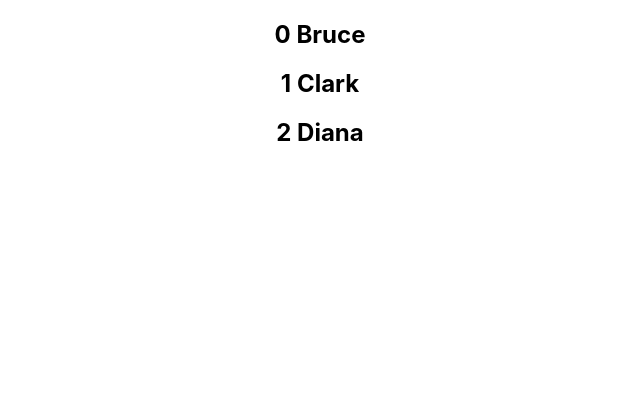
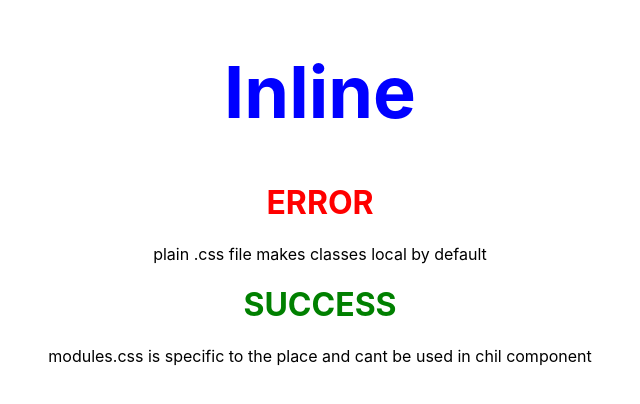
Before and after one commit to tashfeennaveed/React-test-app, a React (Create React App) app: page / in a window 1280 px wide. Shown: the top 404 px of the page, without its empty margins (320-960 px from the left). Built offline with nearby package versions, Linux system fonts and the light colour scheme.

Commit message:
ep20.module.css

```diff
--- a/src/App.js
+++ b/src/App.js
@@ -1,6 +1,7 @@
 
 import './App.css';
-import NameList2 from './components/NameList2';
+import Inline from './components/Inline';
+//import NameList2 from './components/NameList2';
 //import NameList from './components/NameList';
 //import UserGreeting from './components/UserGreeting';
 //import Navbar from './components/Navbar';
@@ -12,6 +13,9 @@ import NameList2 from './components/NameList2';
  //import ParentComponent from './components/ParentComponent';
 // // import test from './components/test';
 // import childComponent from './components/childComponent';
+//import StyleSheet from './components/StyleSheet';
+import './AppStyles.css'
+import styles from './AppStyles.module.css'
 
 
 
@@ -26,14 +30,16 @@ function App() {
     <div className="App">
       {/* <Navbar/> */}
 
-      <NameList2/>
+      <Inline></Inline>
+      <h1 className='error' >ERROR</h1>
+      plain .css file makes classes local by default
+      <h1 className={styles.success} >SUCCESS</h1>
+      modules.css is specific to the place and cant be used in chil component
+      {/* <StyleSheet Primary={true}></StyleSheet> */}
+      {/* <NameList2/> */}
       {/* <NameList/>  */}
       {/* <UserGreeting/>
         <ParentComponent></ParentComponent> */}
-
-
-
-
        {/* <Eventbind></Eventbind> */}
        {/* <ClassClick></ClassClick>
       <FunctionClick></FunctionClick>
--- /dev/null
+++ b/src/AppStyles.css
@@ -0,0 +1,3 @@
+.error {
+    color: red;
+}
--- /dev/null
+++ b/src/AppStyles.module.css
@@ -0,0 +1,3 @@
+.success{
+    color: green;
+}
--- /dev/null
+++ b/src/components/Inline.js
@@ -0,0 +1,19 @@
+import React from 'react'
+
+function Inline() {
+    const heading = {
+        fontSize: '72px',
+        color: 'blue'
+
+    }
+
+// proprties must be camel cased
+
+    return (
+        <div>
+            <h1 style={heading}>Inline</h1>
+        </div>
+    )
+}
+
+export default Inline
--- /dev/null
+++ b/src/components/StyleSheet.js
@@ -0,0 +1,15 @@
+import React from 'react'
+import './mySTyle.css'
+
+function StyleSheet(props) {
+    let className = props.Primary ?
+    'Primary' : ''
+
+    return (
+        <div>
+            <h1 className={`${className} font-xl`} >Stylesheets</h1>
+        </div>
+    )
+}
+
+export default StyleSheet
```
Also changed, not shown: src/components/mySTyle.css (added, +7 -0 lines).
